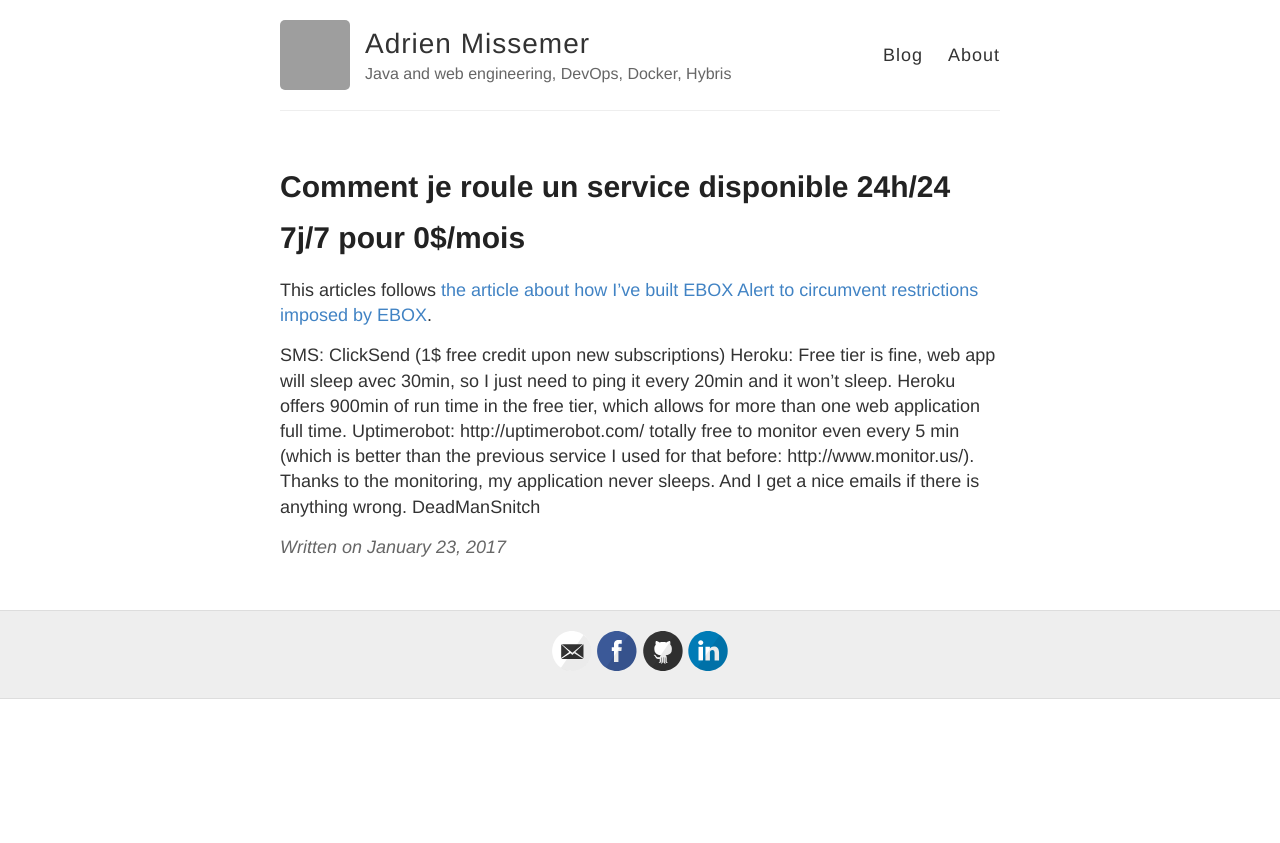
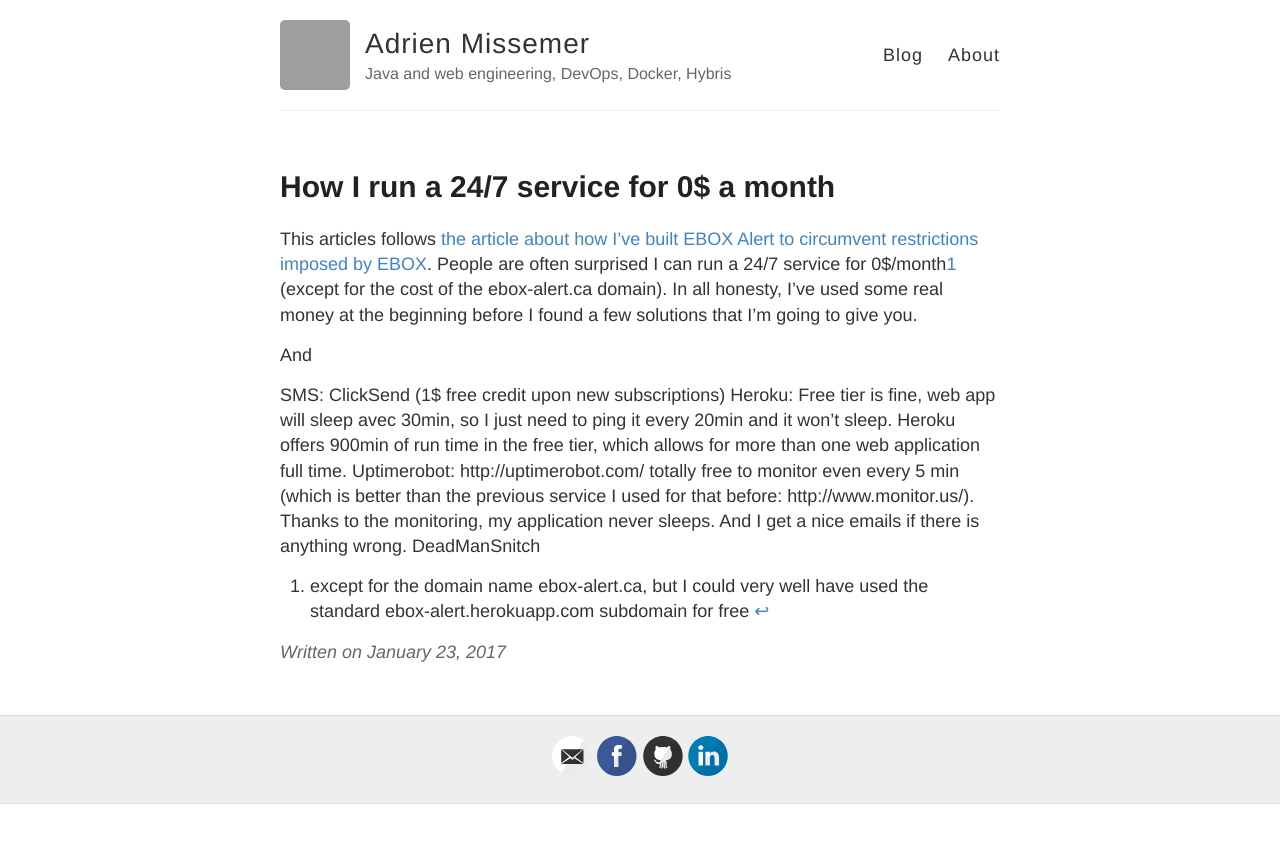
Before and after one commit to amissemer/adrienmissemer.com, a Jekyll site: the page built from _posts/2017-01-23-ebox-alert-3.md, in a window 1280 px wide. Shown: the top 843 px of the page. Built offline with Jekyll 4.4.1, drawn with Linux system fonts in a browser that asks for light colours; grey boxes are pictures that could not be loaded.

Commit message:
Updated 2017-01-23-ebox-alert-3.md

```diff
--- a/_posts/2017-01-23-ebox-alert-3.md
+++ b/_posts/2017-01-23-ebox-alert-3.md
@@ -1,11 +1,14 @@
 ---
 layout: post
-title: Comment je roule un service disponible 24h/24 7j/7 pour 0$/mois
+title: How I run a 24/7 service for 0$ a month
 published: true
 comments: false
+french_title: Comment je roule un service disponible 24h/24 7j/7 pour 0$/mois
 ---
 
-This articles follows [the article about how I've built EBOX Alert to circumvent restrictions imposed by EBOX]({% post_url 2017-01-22-ebox-alert-2 %}).
+This articles follows [the article about how I've built EBOX Alert to circumvent restrictions imposed by EBOX]({% post_url 2017-01-22-ebox-alert-2 %}). People are often surprised I can run a 24/7 service for 0$/month[^1] (except for the cost of the ebox-alert.ca domain). In all honesty, I've used some real money at the beginning before I found a few solutions that I'm going to give you.
+
+And
 
 SMS: ClickSend (1$ free credit upon new subscriptions)
 Heroku: Free tier is fine, web app will sleep avec 30min, so I just need to ping it every 20min and it won't sleep. Heroku offers 900min of run time in the free tier, which allows for more than one web application full time.
@@ -15,3 +18,4 @@
 
 
 [ebox-alert]: http://www.ebox-alert.ca "ebox-alert.ca"
+[^1]: except for the domain name ebox-alert.ca, but I could very well have used the standard ebox-alert.herokuapp.com subdomain for free
```
